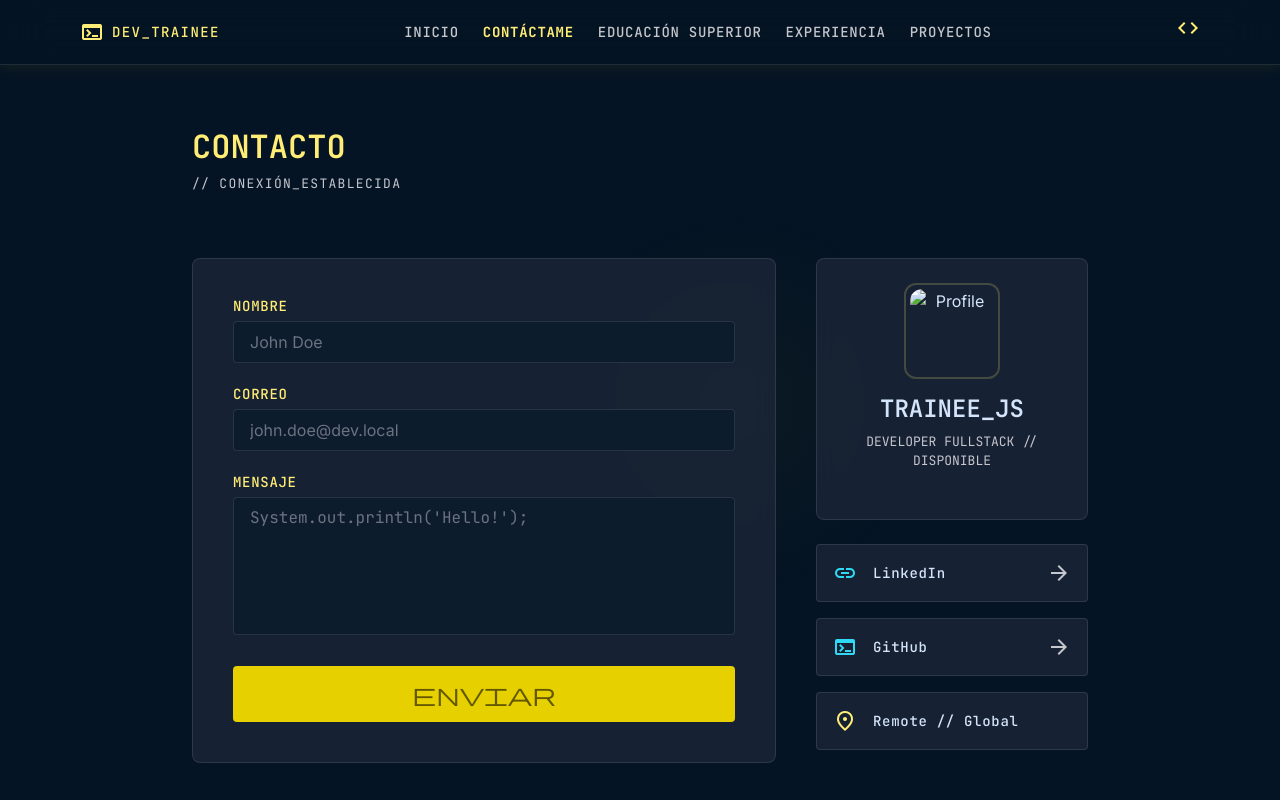
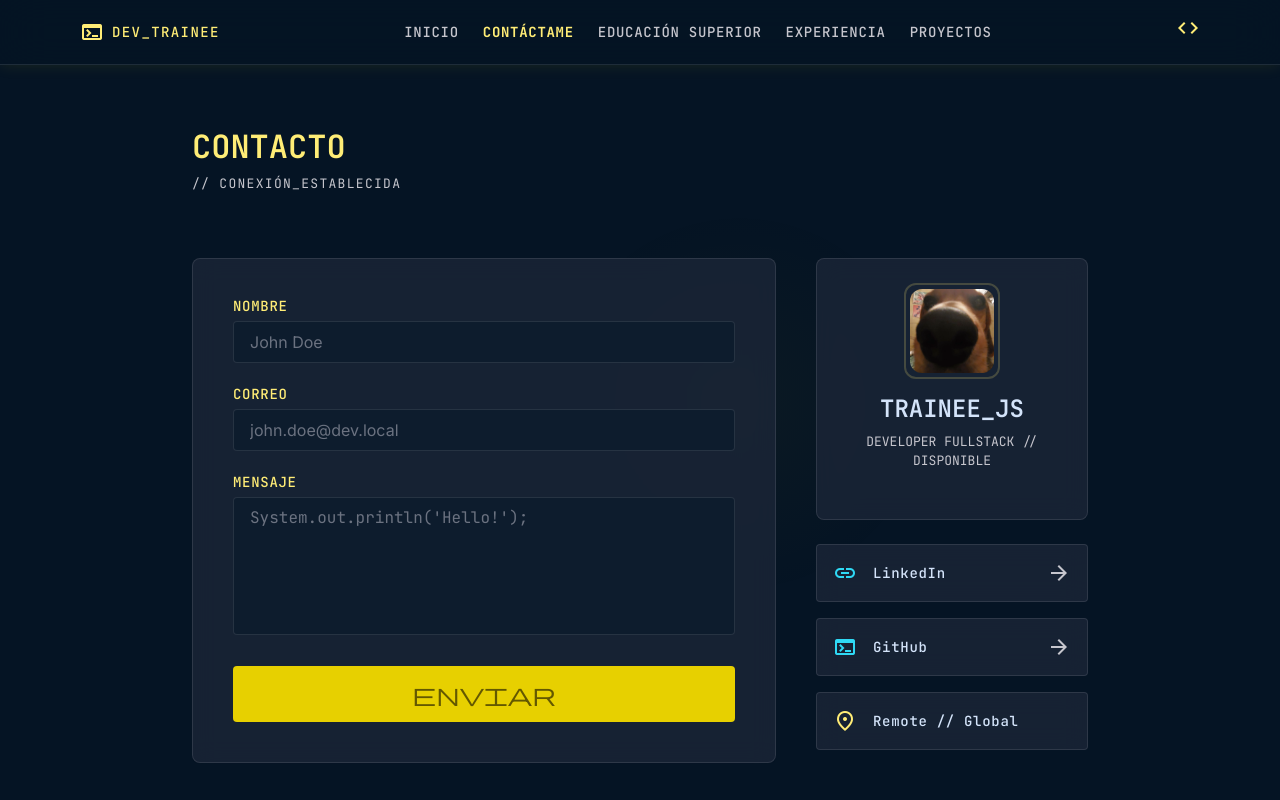
Before and after one commit to ArrPabloContreras/cv, a plain HTML site: page contacto.html in a window 1280 px wide. Shown: the top 800 px of the page. Drawn offline with nearby package versions, Linux system fonts and the light colour scheme; the site is published under a folder, as on GitHub Pages, so addresses that start at the root find nothing.

Commit message:
commit seis imagenes arregladas

```diff
--- a/contacto.html
+++ b/contacto.html
@@ -201,7 +201,7 @@
                 <div class="glass-card rounded-xl p-md flex flex-col items-center text-center">
                     <div class="w-24 h-24 rounded-full overflow-hidden mb-sm border-2 border-secondary/20 p-1">
                         <img alt="Profile" class="w-full h-full object-cover rounded-full" data-alt="Zeus"
-                             src="/assets/img/logo.png"/>
+                             src="static/assets/img/logo.png"/>
                     </div>
                     <h2 class="font-headline-lg-mobile text-headline-lg-mobile text-on-surface mb-xs">TRAINEE_JS</h2>
                     <p class="text-on-surface-variant text-code-sm font-code-sm mb-md">DEVELOPER FULLSTACK //
```
Also changed, not shown: index.html (+1 -1 lines).
